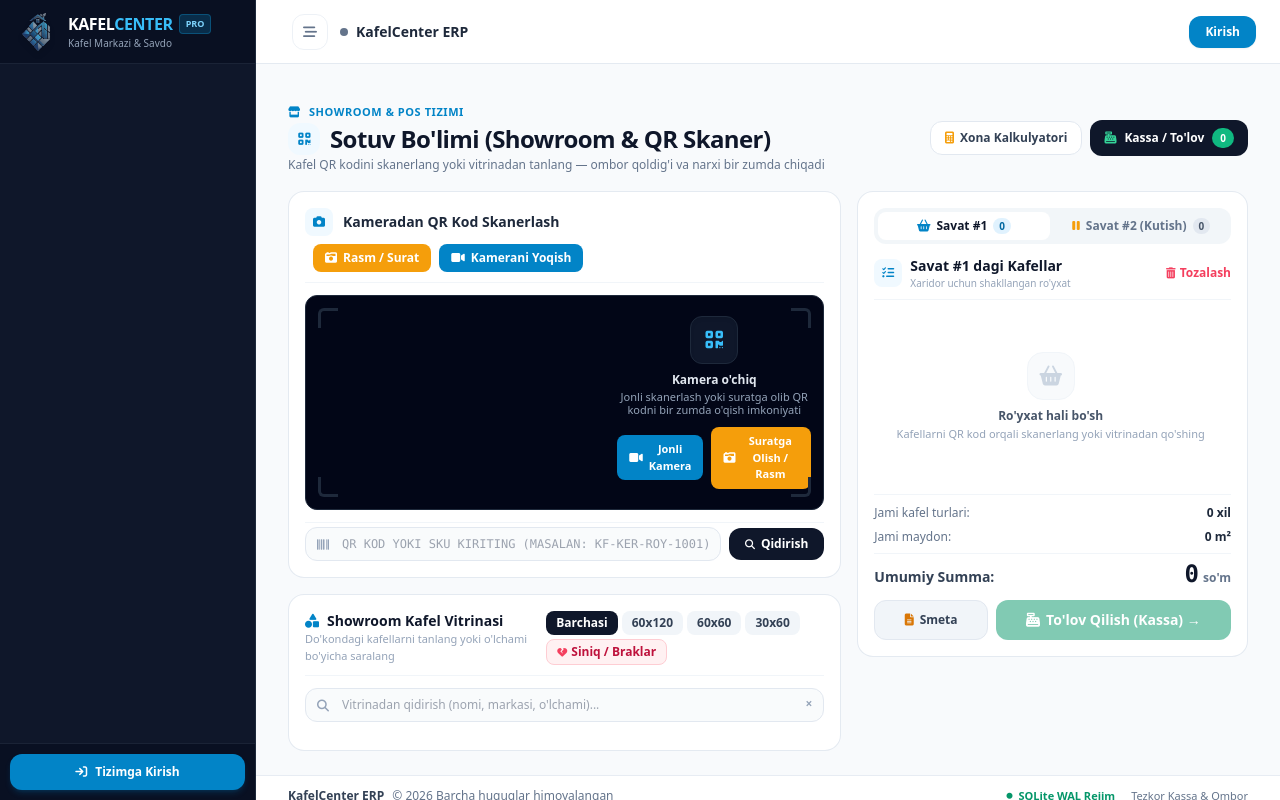
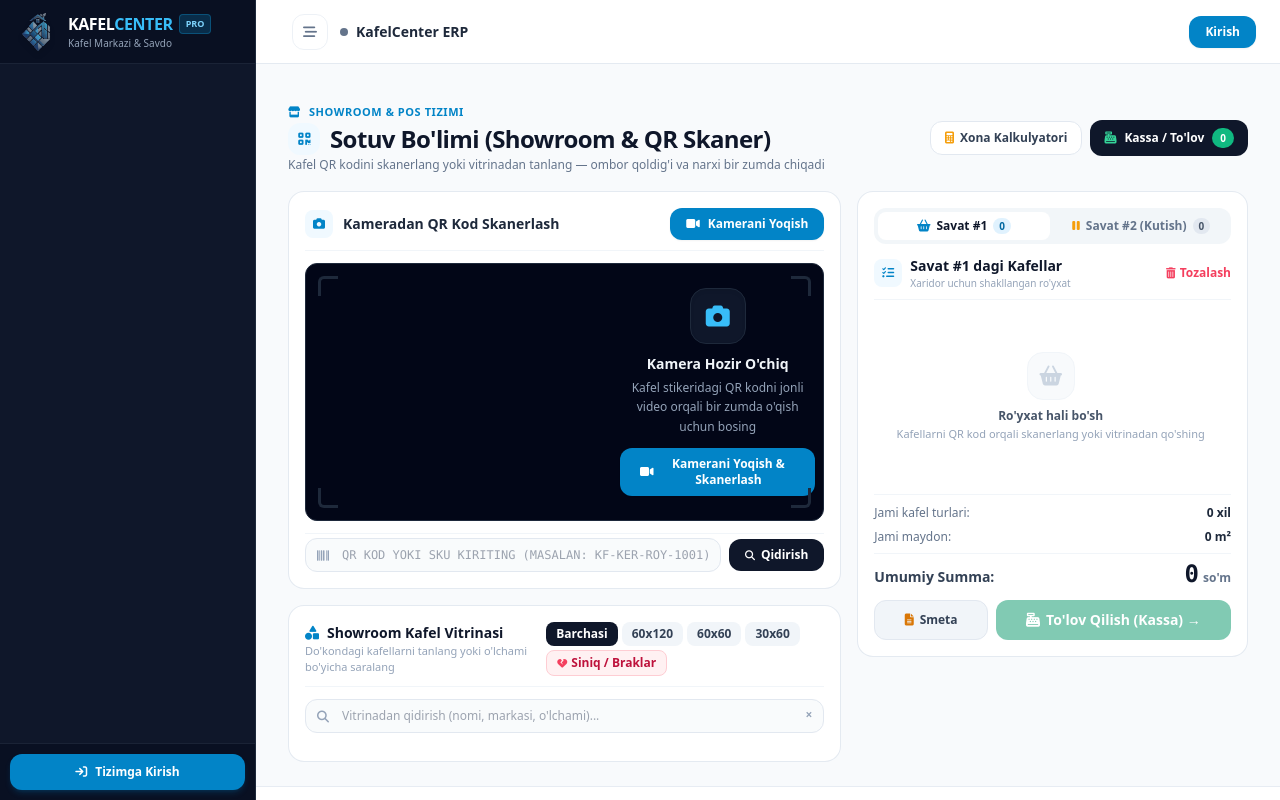
Before and after one commit to maa9222/kafelcenter-erp, a Python web app: template templates/sotuv.html in a window 1280 px wide. Run offline with Jinja, Linux system fonts and the light colour scheme; the template is opened without the code that fills it, so the values that code supplies are empty; some libraries are stand-ins or nearby versions.

Commit message:
PC Camera (USB) ni avtomatik ustun qoyish, Epson skanerni chetlab otish va live kamerani ochish

```diff
--- a/static/js/scanner.js
+++ b/static/js/scanner.js
@@ -33,12 +33,35 @@ function playScanSound() {
     }
 }
 
+// Function to sort and prioritize cameras (puts PC Camera and Webcams first, skips printers/scanners)
+function prioritizeCameras(cameras) {
+    if (!cameras || !cameras.length) return [];
+    return [...cameras].sort((a, b) => {
+        const labelA = (a.label || "").toLowerCase();
+        const labelB = (b.label || "").toLowerCase();
+
+        // Deprioritize non-cameras like Epson printer/scanner
+        const isBadA = /epson|scanner|printer|virtual|fax/i.test(labelA);
+        const isBadB = /epson|scanner|printer|virtual|fax/i.test(labelB);
+        if (isBadA && !isBadB) return 1;
+        if (!isBadA && isBadB) return -1;
+
+        // Prioritize real webcams and USB cameras
+        const isGoodA = /pc camera|webcam|camera|058f|usb|video/i.test(labelA);
+        const isGoodB = /pc camera|webcam|camera|058f|usb|video/i.test(labelB);
+        if (isGoodA && !isGoodB) return -1;
+        if (!isGoodA && isGoodB) return 1;
+
+        return 0;
+    });
+}
+
 // Populate Camera Selector Dropdown
 function updateCameraSelectDropdown(cameras) {
     const select = document.getElementById("cameraSelect");
     if (!select) return;
 
-    if (!cameras || cameras.length <= 1) {
+    if (!cameras || cameras.length === 0) {
         select.classList.add("hidden");
         return;
     }
@@ -48,10 +71,14 @@ function updateCameraSelectDropdown(cameras) {
         const opt = document.createElement("option");
         opt.value = cam.id;
         let label = cam.label || `Kamera ${idx + 1}`;
-        if (/back|rear|environment|orqa/i.test(label)) {
-            label = "📷 Orqa Kamera";
+        if (/epson|scanner|printer/i.test(label)) {
+            label = `⚠️ ${label}`;
+        } else if (/pc camera|058f/i.test(label)) {
+            label = `📹 PC Camera (${cam.label || 'USB'})`;
+        } else if (/back|rear|environment|orqa/i.test(label)) {
+            label = `📷 Orqa Kamera`;
         } else if (/front|user|oldi|webcam/i.test(label)) {
-            label = "🤳 Oldi Kamera";
+            label = `🤳 Web Kamera`;
         }
         opt.text = label;
         if (currentCameraId === cam.id) {
@@ -59,58 +86,30 @@ function updateCameraSelectDropdown(cameras) {
         }
         select.appendChild(opt);
     });
+
     select.classList.remove("hidden");
 }
 
-// Modal handlers for camera permission guide
-function showCameraPermissionModal() {
-    const m = document.getElementById("cameraPermissionModal");
-    if (m) {
-        m.classList.remove("hidden");
-        m.classList.add("flex");
-    }
-}
-
-function closeCameraPermissionModal() {
-    const m = document.getElementById("cameraPermissionModal");
-    if (m) {
-        m.classList.add("hidden");
-        m.classList.remove("flex");
-    }
-}
-
-// Multi-Level Camera Startup Strategy without breaking constraints
+// Start Camera Stream directly and safely
 async function startCameraStream() {
-    // 1. Check if mediaDevices is supported (requires secure context or localhost)
-    if (!navigator.mediaDevices || !navigator.mediaDevices.getUserMedia) {
-        const isSecure = window.isSecureContext || location.hostname === "localhost" || location.hostname === "127.0.0.1";
-        if (!isSecure) {
-            throw new Error("SECURE_CONTEXT_REQUIRED");
-        }
+    if (!navigator.mediaDevices) {
         throw new Error("MEDIA_DEVICES_NOT_SUPPORTED");
     }
 
-    // 2. Request camera stream directly with plain video constraint (triggers browser permission popup)
-    try {
-        const testStream = await navigator.mediaDevices.getUserMedia({ video: true });
-        // Permission successfully obtained! Release test tracks so camera is available for scanner:
-        testStream.getTracks().forEach(track => track.stop());
-    } catch (permErr) {
-        console.error("Kameraga ruxsat tekshiruvida xato:", permErr);
-        throw permErr;
-    }
-
-    // Clean up any old instance
+    // Clean up any previous instance
     if (html5QrCode) {
         try { await html5QrCode.stop(); } catch (_) {}
         try { html5QrCode.clear(); } catch (_) {}
         html5QrCode = null;
     }
+
+    const readerEl = document.getElementById("reader");
+    if (readerEl) readerEl.innerHTML = "";
+
     html5QrCode = new Html5Qrcode("reader");
 
-    // Minimal, standard scan config - NO aspectRatio, NO torch constraints that crash USB webcams
-    const config = {
-        fps: 10,
+    const scanConfig = {
+        fps: 15,
         qrbox: function(viewfinderWidth, viewfinderHeight) {
             const minEdge = Math.min(viewfinderWidth, viewfinderHeight);
             const size = Math.max(120, Math.min(Math.floor(minEdge * 0.72), 240));
@@ -118,57 +117,91 @@ async function startCameraStream() {
         }
     };
 
-    // 3. Enumerate cameras now that permission is granted
+    // 1. Get available cameras
+    let cameras = [];
     try {
-        availableCameras = await Html5Qrcode.getCameras();
-        updateCameraSelectDropdown(availableCameras);
+        const rawCameras = await Html5Qrcode.getCameras();
+        if (rawCameras && rawCameras.length > 0) {
+            cameras = prioritizeCameras(rawCameras);
+            availableCameras = cameras;
+            updateCameraSelectDropdown(cameras);
+        }
     } catch (camErr) {
-        console.warn("Kamerlar ro'yxatini olib bo'lmadi:", camErr);
+        console.warn("getCameras xatosi:", camErr);
     }
 
-    // 4. Attempt: specific selected camera ID
+    // 2. Try starting with prioritized cameras
+    let started = false;
+    let lastErr = null;
+
+    if (cameras && cameras.length > 0) {
+        let listToTry = [...cameras];
         if (currentCameraId) {
-        try {
-            await html5QrCode.start(currentCameraId, config, onScanSuccess, onScanFailure);
-            return;
-        } catch (e) {
-            console.warn("Tanlangan camera ID ishlamadi, fallback sinoviga o'tamiz:", e);
+            const chosen = cameras.find(c => c.id === currentCameraId);
+            if (chosen) {
+                listToTry = [chosen, ...cameras.filter(c => c.id !== currentCameraId)];
             }
         }
 
-    // 5. Attempt: first available camera from getCameras
-    if (availableCameras && availableCameras.length > 0) {
-        const backCam = availableCameras.find(c => /back|rear|environment|orqa/i.test(c.label));
-        const candidate = backCam || availableCameras[0];
+        for (const cam of listToTry) {
+            // Skip non-cameras (like Epson) if other cameras exist
+            if (/epson|scanner|printer/i.test(cam.label) && listToTry.length > 1) {
+                continue;
+            }
+
             try {
-            currentCameraId = candidate.id;
+                console.log("Kamera ishga tushirilmoqda:", cam.label, cam.id);
+                await html5QrCode.start(cam.id, scanConfig, onScanSuccess, onScanFailure);
+                currentCameraId = cam.id;
                 const select = document.getElementById("cameraSelect");
-            if (select) select.value = candidate.id;
-            await html5QrCode.start(candidate.id, config, onScanSuccess, onScanFailure);
-            return;
+                if (select) select.value = cam.id;
+                started = true;
+                break;
             } catch (e) {
-            console.warn("Candidate camera ID ishlamadi, constraints bilan sinaymiz:", e);
+                console.warn("Kamera ochilmadi, keyingisiga o'tamiz:", cam.label, e);
+                lastErr = e;
+                try { await html5QrCode.stop(); } catch (_) {}
+                try { html5QrCode.clear(); } catch (_) {}
+            }
         }
     }
 
-    // 6. Attempt: facingMode user (Webcam / Laptop camera)
+    // 3. Fallback: try user facing camera
+    if (!started) {
         try {
-        await html5QrCode.start({ facingMode: "user" }, config, onScanSuccess, onScanFailure);
-        return;
+            console.log("Fallback: facingMode user bilan urinilmoqda...");
+            await html5QrCode.start({ facingMode: "user" }, scanConfig, onScanSuccess, onScanFailure);
+            started = true;
         } catch (e) {
-        console.warn("facingMode: user ishlamadi:", e);
+            console.warn("facingMode user ishlamadi:", e);
+            lastErr = e;
+        }
     }
 
-    // 7. Attempt: facingMode environment (Back camera)
+    // 4. Fallback: try environment facing camera
+    if (!started) {
         try {
-        await html5QrCode.start({ facingMode: "environment" }, config, onScanSuccess, onScanFailure);
-        return;
+            console.log("Fallback: facingMode environment bilan urinilmoqda...");
+            await html5QrCode.start({ facingMode: "environment" }, scanConfig, onScanSuccess, onScanFailure);
+            started = true;
         } catch (e) {
-        console.warn("facingMode: environment ishlamadi:", e);
+            console.warn("facingMode environment ishlamadi:", e);
+            lastErr = e;
+        }
     }
 
-    // 8. Attempt: default video track (true)
-    await html5QrCode.start(true, config, onScanSuccess, onScanFailure);
+    // 5. Fallback: default video track (true)
+    if (!started) {
+        try {
+            console.log("Fallback: default video (true) bilan urinilmoqda...");
+            await html5QrCode.start(true, scanConfig, onScanSuccess, onScanFailure);
+            started = true;
+        } catch (e) {
+            console.warn("Default video (true) ishlamadi:", e);
+            lastErr = e;
+            throw lastErr;
+        }
+    }
 }
 
 // Toggle Live Camera on/off
@@ -218,11 +251,10 @@ async function toggleCamera() {
                 btn.classList.replace("bg-sky-600", "bg-rose-600");
                 btn.classList.replace("hover:bg-sky-500", "hover:bg-rose-500");
             }
-            notify("Kamera yoqildi. QR kodni yaqinlashtiring", "info");
+            notify("Kamera yoqildi. Kafel QR kodini kameraga yaqinlashtiring", "success");
         } catch (err) {
             console.error("Kamerani ochishda xato:", err);
 
-            // Clean up html5QrCode so next attempt starts clean
             if (html5QrCode) {
                 try { await html5QrCode.stop(); } catch (_) {}
                 try { html5QrCode.clear(); } catch (_) {}
@@ -242,21 +274,16 @@ async function toggleCamera() {
                 btn.classList.replace("hover:bg-rose-500", "hover:bg-sky-500");
             }
 
-            // Accurate, friendly error diagnosis
-            const errName = err.name || "";
             const errStr = (typeof err === "string" ? err : (err.message || err.name || String(err))).toLowerCase();
 
-            if (errStr.includes("secure_context_required")) {
-                notify("⚠️ Brauzer xavfsizlik talabi: Jonli kamera faqat HTTPS yoki localhost (127.0.0.1) orqali ishlaydi. 'Rasm / Surat' tugmasidan foydalaning!", "warning");
-            } else if (errName === "NotAllowedError" || errStr.includes("notallowed") || errStr.includes("permission") || errStr.includes("denied")) {
-                showCameraPermissionModal();
-                notify("⚠️ Kameraga brauzer ruxsati berilmagan! Ekrandagi ko'rsatmaga qarang yoki 'Rasm / Surat' tugmasini bosing.", "danger");
-            } else if (errName === "NotFoundError" || errName === "DevicesNotFoundError" || errStr.includes("not found") || errStr.includes("notfound")) {
-                notify("⚠️ Kompyuterda kamera topilmadi! 'Rasm / Surat' tugmasi orqali rasm yuklang yoki SKU qidiruvidan foydalaning.", "warning");
-            } else if (errName === "NotReadableError" || errName === "TrackStartError" || errStr.includes("in use") || errStr.includes("notreadable")) {
-                notify("⚠️ Kamera boshqa dastur tomonidan band qilingan. Uni yopib qayta urinib ko'ring.", "warning");
+            if (errStr.includes("notreadable") || errStr.includes("trackstart")) {
+                notify("⚠️ Kamera band! Brauzer sozlamalari oynasini (preview) yopib qayta bosing.", "warning");
+            } else if (errStr.includes("notallowed") || errStr.includes("permission")) {
+                notify("⚠️ Kameraga brauzer ruxsati berilmadi! Brauzer manzilidagi qulf belgisidan ruxsat bering.", "danger");
+            } else if (errStr.includes("notfound")) {
+                notify("⚠️ Kamera topilmadi! USB kamera ulanganligini tekshiring.", "warning");
             } else {
-                notify(`⚠️ Kamera xatosi: ${err.message || err.name || err}. 'Rasm / Surat' tugmasidan foydalanishingiz mumkin.`, "danger");
+                notify(`⚠️ Kamera ochilmadi: ${err.message || err}`, "danger");
             }
         }
     }
@@ -269,15 +296,15 @@ async function switchCamera(selectedCameraId) {
     if (isScannerRunning) {
         try {
             await html5QrCode.stop();
-            const config = {
-                fps: 10,
+            const scanConfig = {
+                fps: 15,
                 qrbox: function(viewfinderWidth, viewfinderHeight) {
                     const minEdge = Math.min(viewfinderWidth, viewfinderHeight);
                     const size = Math.max(120, Math.min(Math.floor(minEdge * 0.72), 240));
                     return { width: size, height: size };
                 }
             };
-            await html5QrCode.start(currentCameraId, config, onScanSuccess, onScanFailure);
+            await html5QrCode.start(currentCameraId, scanConfig, onScanSuccess, onScanFailure);
             notify("Kamera almashtirildi", "info");
         } catch (e) {
             console.error("Kamerani almashtirishda xato:", e);
--- a/templates/sotuv.html
+++ b/templates/sotuv.html
@@ -61,20 +61,16 @@ if (typeof Html5Qrcode === "undefined") {
                         </div>
                         <h2 class="font-bold text-slate-800 text-sm">Kameradan QR Kod Skanerlash</h2>
                     </div>
-                    <div class="flex items-center space-x-1.5 sm:space-x-2">
-                        <!-- Kamera tanlash (agar 2 tadan ko'p bo'lsa) -->
-                        <select id="cameraSelect" onchange="switchCamera(this.value)" class="hidden text-[11px] bg-slate-100 border border-slate-300 text-slate-700 font-semibold rounded-lg px-2 py-1.5 focus:outline-none max-w-[130px] truncate">
+                    <div class="flex items-center space-x-2">
+                        <!-- Kamera tanlash (PC Camera yoki boshqa) -->
+                        <select id="cameraSelect" onchange="switchCamera(this.value)" class="hidden text-xs bg-slate-100 hover:bg-slate-200 border border-slate-300 text-slate-700 font-bold rounded-xl px-2.5 py-1.5 focus:outline-none max-w-[180px] truncate shadow-2xs">
                         </select>
 
-                        <!-- Fayl / Rasm orqali skanerlash (Barcha qurilmalar va brauzerlarda 100% ishlaydi) -->
+                        <!-- Yashirin fayl inputi (zarurat tug'ilsa) -->
                         <input type="file" id="qrFileInput" accept="image/*" capture="environment" class="hidden" onchange="scanQrFromImageFile(this)">
-                        <button type="button" onclick="document.getElementById('qrFileInput').click()" class="bg-amber-500 hover:bg-amber-600 text-white text-xs font-bold px-2.5 sm:px-3 py-1.5 rounded-lg transition flex items-center space-x-1.5 shadow-2xs" title="Suratga olib yoki rasmdan QR kodni o'qish">
-                            <i class="fa-solid fa-camera-retro text-xs"></i>
-                            <span class="hidden sm:inline">Rasm / Surat</span>
-                            <span class="sm:hidden">Rasm</span>
-                        </button>
 
-                        <button id="toggleScannerBtn" onclick="toggleCamera()" class="bg-sky-600 hover:bg-sky-500 text-white text-xs font-bold px-3 py-1.5 rounded-lg transition flex items-center space-x-1.5 shadow-2xs">
+                        <!-- Asosiy Kamerani Yoqish tugmasi -->
+                        <button id="toggleScannerBtn" onclick="toggleCamera()" class="bg-sky-600 hover:bg-sky-500 text-white text-xs font-black px-4 py-2 rounded-xl transition flex items-center space-x-2 shadow-sm">
                             <i class="fa-solid fa-video text-xs"></i>
                             <span id="scannerBtnText">Kamerani Yoqish</span>
                         </button>
@@ -82,7 +78,7 @@ if (typeof Html5Qrcode === "undefined") {
                 </div>
 
                 <!-- Video Viewport with Laser Beam & Corners -->
-                <div id="reader-container" class="relative rounded-xl overflow-hidden bg-slate-950 border border-slate-800 min-h-[145px] flex items-center justify-center text-center p-3 transition-all duration-300">
+                <div id="reader-container" class="relative rounded-xl overflow-hidden bg-slate-950 border border-slate-800 min-h-[160px] flex items-center justify-center text-center p-2 transition-all duration-300">
                     <!-- Dynamic Laser Line when scanning -->
                     <div id="laserLine" class="laser-line hidden"></div>
                     <!-- Corner Markers -->
@@ -93,22 +89,16 @@ if (typeof Html5Qrcode === "undefined") {
 
                     <div id="reader" class="w-full max-w-sm"></div>
 
-                    <div id="cameraPlaceholder" class="text-slate-400 flex flex-col items-center py-2">
-                        <div class="w-12 h-12 rounded-xl bg-slate-900 border border-slate-800 flex items-center justify-center text-sky-400 mb-2 shadow-inner">
-                            <i class="fa-solid fa-qrcode text-xl"></i>
+                    <div id="cameraPlaceholder" class="text-slate-400 flex flex-col items-center py-4 cursor-pointer" onclick="toggleCamera()">
+                        <div class="w-14 h-14 rounded-2xl bg-slate-900 border border-slate-800 flex items-center justify-center text-sky-400 mb-2.5 shadow-inner hover:scale-105 transition">
+                            <i class="fa-solid fa-camera text-2xl"></i>
                         </div>
-                        <p class="text-xs font-bold text-slate-200">Kamera o'chiq</p>
-                        <p class="text-[11px] text-slate-400 mt-0.5 max-w-xs leading-tight">Jonli skanerlash yoki suratga olib QR kodni bir zumda o'qish imkoniyati</p>
-                        <div class="mt-2.5 flex items-center gap-2">
-                            <button type="button" onclick="toggleCamera()" class="bg-sky-600 hover:bg-sky-500 text-white text-[11px] font-bold px-3 py-1.5 rounded-lg transition flex items-center space-x-1.5 shadow-2xs">
-                                <i class="fa-solid fa-video text-xs"></i>
-                                <span>Jonli Kamera</span>
-                            </button>
-                            <button type="button" onclick="document.getElementById('qrFileInput').click()" class="bg-amber-500 hover:bg-amber-600 text-white text-[11px] font-bold px-3 py-1.5 rounded-lg transition flex items-center space-x-1.5 shadow-2xs">
-                                <i class="fa-solid fa-camera-retro text-xs"></i>
-                                <span>Suratga Olish / Rasm</span>
-                            </button>
-                        </div>
+                        <p class="text-sm font-black text-slate-100">Kamera Hozir O'chiq</p>
+                        <p class="text-xs text-slate-400 mt-1 max-w-xs leading-relaxed">Kafel stikeridagi QR kodni jonli video orqali bir zumda o'qish uchun bosing</p>
+                        <button type="button" onclick="toggleCamera(); event.stopPropagation();" class="mt-3 bg-sky-600 hover:bg-sky-500 text-white text-xs font-black px-5 py-2 rounded-xl transition flex items-center space-x-2 shadow-sm">
+                            <i class="fa-solid fa-video text-xs"></i>
+                            <span>Kamerani Yoqish &amp; Skanerlash</span>
+                        </button>
                     </div>
                 </div>
 
@@ -722,55 +712,6 @@ if (typeof Html5Qrcode === "undefined") {
     </div>
 </div>
 
-<!-- Kamera Ruxsat Berish Yo'riqnomasi Modali -->
-<div id="cameraPermissionModal" class="hidden fixed inset-0 z-50 flex items-center justify-center bg-slate-900/60 backdrop-blur-xs p-4">
-    <div class="bg-white rounded-3xl max-w-md w-full p-6 shadow-2xl border border-slate-200 text-center space-y-4 animate-in fade-in zoom-in duration-200">
-        <div class="w-16 h-16 bg-amber-50 text-amber-500 rounded-2xl flex items-center justify-center mx-auto text-3xl shadow-inner border border-amber-100">
-            <i class="fa-solid fa-video-slash"></i>
-        </div>
-        <div>
-            <h3 class="text-base sm:text-lg font-black text-slate-900">Brauzerda Kameraga Ruxsat Berilmagan</h3>
-            <p class="text-xs text-slate-500 mt-1">
-                Kamerani yoqish uchun brauzeringizga bir martalik ruxsat berish lozim:
-            </p>
-        </div>
-
-        <div class="bg-slate-50 rounded-2xl p-4 text-left text-xs space-y-3 border border-slate-200/80 text-slate-700">
-            <div class="flex items-start space-x-2.5">
-                <span class="w-6 h-6 rounded-full bg-sky-100 text-sky-700 font-black flex items-center justify-center flex-shrink-0 text-xs shadow-2xs">1</span>
-                <div>
-                    <span class="font-bold text-slate-800">Manzil qatoridagi belgini bosing:</span>
-                    <p class="text-[11px] text-slate-500 mt-0.5">Brauzerning tepadagi <code class="bg-white px-1.5 py-0.5 rounded border border-slate-200 font-mono text-sky-600 font-bold">127.0.0.1:5000</code> yozuvi oldidagi <b>🔒 Qulf</b> yoki <b>Sozlamalar (Настройки)</b> belgisini bosing.</p>
-                </div>
-            </div>
-            <div class="flex items-start space-x-2.5">
-                <span class="w-6 h-6 rounded-full bg-sky-100 text-sky-700 font-black flex items-center justify-center flex-shrink-0 text-xs shadow-2xs">2</span>
-                <div>
-                    <span class="font-bold text-slate-800">Kamerani "Разрешить" (Allow) qiling:</span>
-                    <p class="text-[11px] text-slate-500 mt-0.5">Ochilgan oynada <b>Камера (Camera)</b> qatoriga <b>"Разрешить" (Ruxsat berish)</b> belgisini qo'ying.</p>
-                </div>
-            </div>
-            <div class="flex items-start space-x-2.5">
-                <span class="w-6 h-6 rounded-full bg-sky-100 text-sky-700 font-black flex items-center justify-center flex-shrink-0 text-xs shadow-2xs">3</span>
-                <div>
-                    <span class="font-bold text-slate-800">Qayta tekshiring:</span>
-                    <p class="text-[11px] text-slate-500 mt-0.5">Pastdagi <b>"Qayta Yoqish"</b> tugmasini bosing yoki sahifani yangilang (`F5`).</p>
-                </div>
-            </div>
-        </div>
-
-        <div class="pt-1 flex items-center justify-between gap-2">
-            <button type="button" onclick="closeCameraPermissionModal(); document.getElementById('qrFileInput').click();" class="flex-1 py-2.5 px-3 rounded-xl bg-amber-50 text-amber-700 hover:bg-amber-100 font-bold text-xs border border-amber-200 transition flex items-center justify-center space-x-1.5">
-                <i class="fa-solid fa-camera-retro text-xs"></i>
-                <span>Rasm / Surat orqali</span>
-            </button>
-            <button type="button" onclick="closeCameraPermissionModal(); toggleCamera();" class="flex-1 py-2.5 px-3 rounded-xl bg-sky-600 hover:bg-sky-500 text-white font-bold text-xs shadow-xs transition flex items-center justify-center space-x-1.5">
-                <i class="fa-solid fa-rotate-right text-xs"></i>
-                <span>Qayta Yoqish</span>
-            </button>
-        </div>
-    </div>
-</div>
 {% endblock %}
 
 {% block scripts %}
```
Lines whose indentation alone changed are shown as unchanged.
